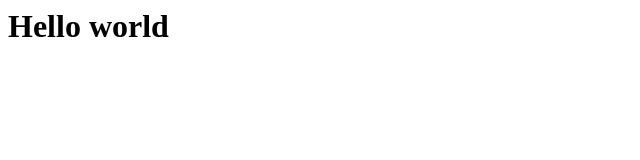
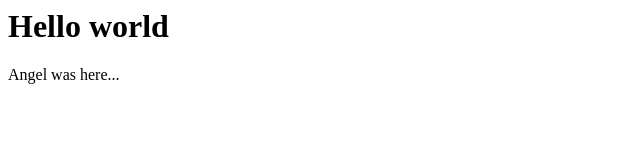
Before and after one commit to jonchampagne/prog1247-group, a plain HTML site: page index.html in a window 1280 px wide. Shown: the full height of the page, 0-640 px from the left. Drawn offline with Linux system fonts and the light colour scheme.

Commit message:
Angel was here

```diff
--- a/index.html
+++ b/index.html
@@ -6,5 +6,6 @@
     <h1>
       Hello world
     </h1>
+    <p>Angel was here...</p>
   </body>
 </html>
```
